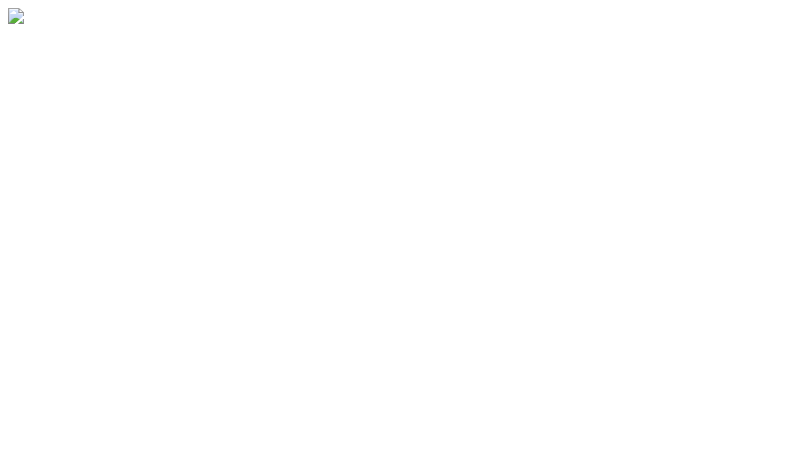
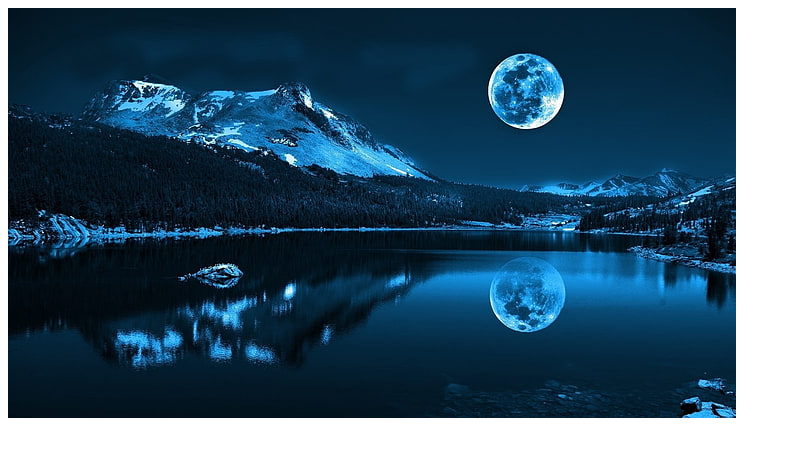
Before and after one commit to balasabarinathan/Web-Technologies, a plain HTML site: page Ex1/image.html in a window 1280 px wide. Shown: the whole page, without its empty margins (0-791 px from the left). Drawn offline with Linux system fonts and the light colour scheme.

Commit message:
Update image.html

```diff
--- a/Ex1/image.html
+++ b/Ex1/image.html
@@ -6,7 +6,7 @@
     <title>Document</title>
 </head>
 <body>
-<img src="Ex1/lake-blue-moonlight-moon-wallpaper-preview.jpg" usemap="#moon">
+<img src="lake-blue-moonlight-moon-wallpaper-preview.jpg" usemap="#moon">
 <map name="moon">
     <area shape="rectangle" coords="727,232,0,405" href="https://en.wikipedia.org/wiki/Lake" alt="lake">
     <area shape="circle" coords="518,82,39" href="https://en.wikipedia.org/wiki/Moon" alt="moon">
```
